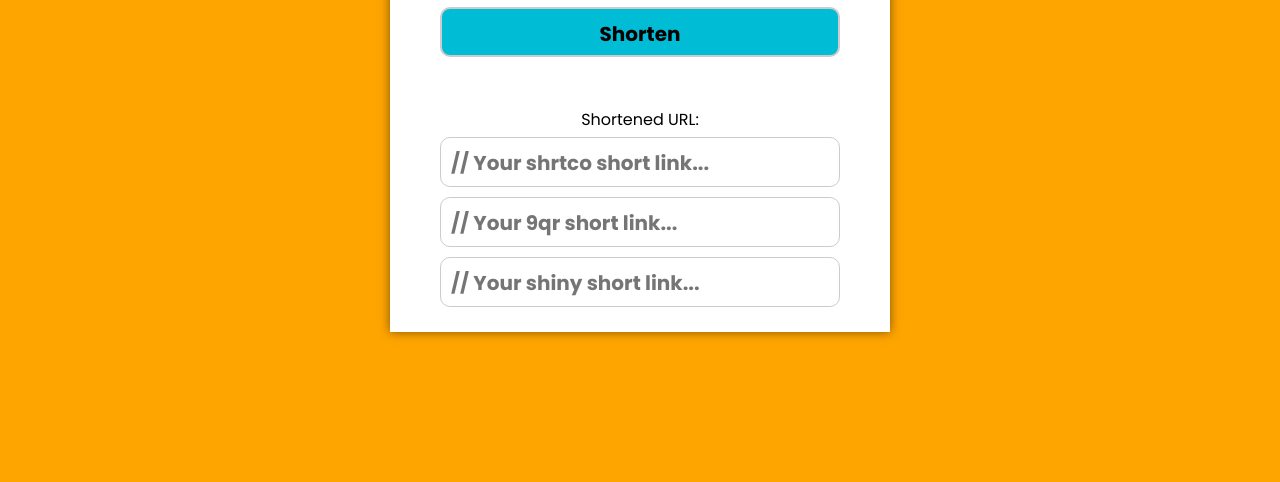
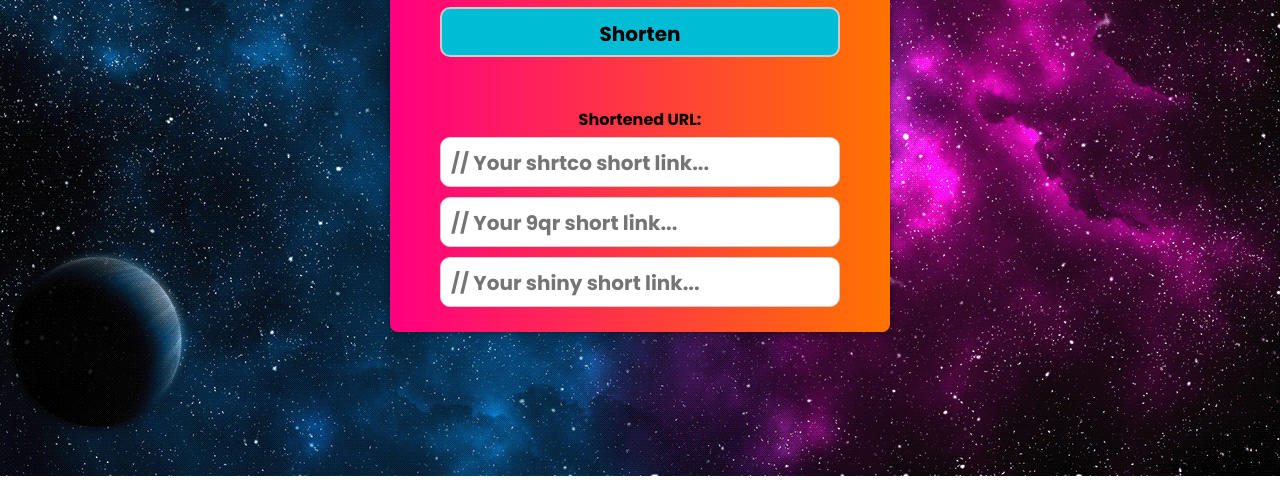
Before and after one commit to ozodbek-yusupov/urlshortening_js_fetchapi, a plain HTML site: page index.html in a window 1280 px wide. Shown: the part 318-800 px from the top of the page. Drawn offline with Linux system fonts and the light colour scheme.

Commit message:
Updated 22.01.2022 12:18 PM

```diff
--- a/style.css
+++ b/style.css
@@ -15,7 +15,7 @@ header {
     align-items: center;
     justify-content: center;
     flex-direction: column;
-    background-color: orange;
+    background: url(img.png) no-repeat center center fixed;
 }
 section{
     width: 500px;
@@ -24,8 +24,9 @@ section{
     align-items: center;
     justify-content: center;
     flex-direction: column;
-    background-color: #fff;
+    background: linear-gradient(to right, #ff0080, #ff7300);
     box-shadow: 0 0 10px rgba(0,0,0,0.5);
+    border-radius: 8px;
 }
 header h1 {
     width: 100%;
@@ -69,6 +70,7 @@ section #shorten:hover{
 }
 section p{
     margin-top: 50px;
+    font-weight: bold;
 }
 section .result{
     width: 80%;
```
Also changed, not shown: img.png (added).
